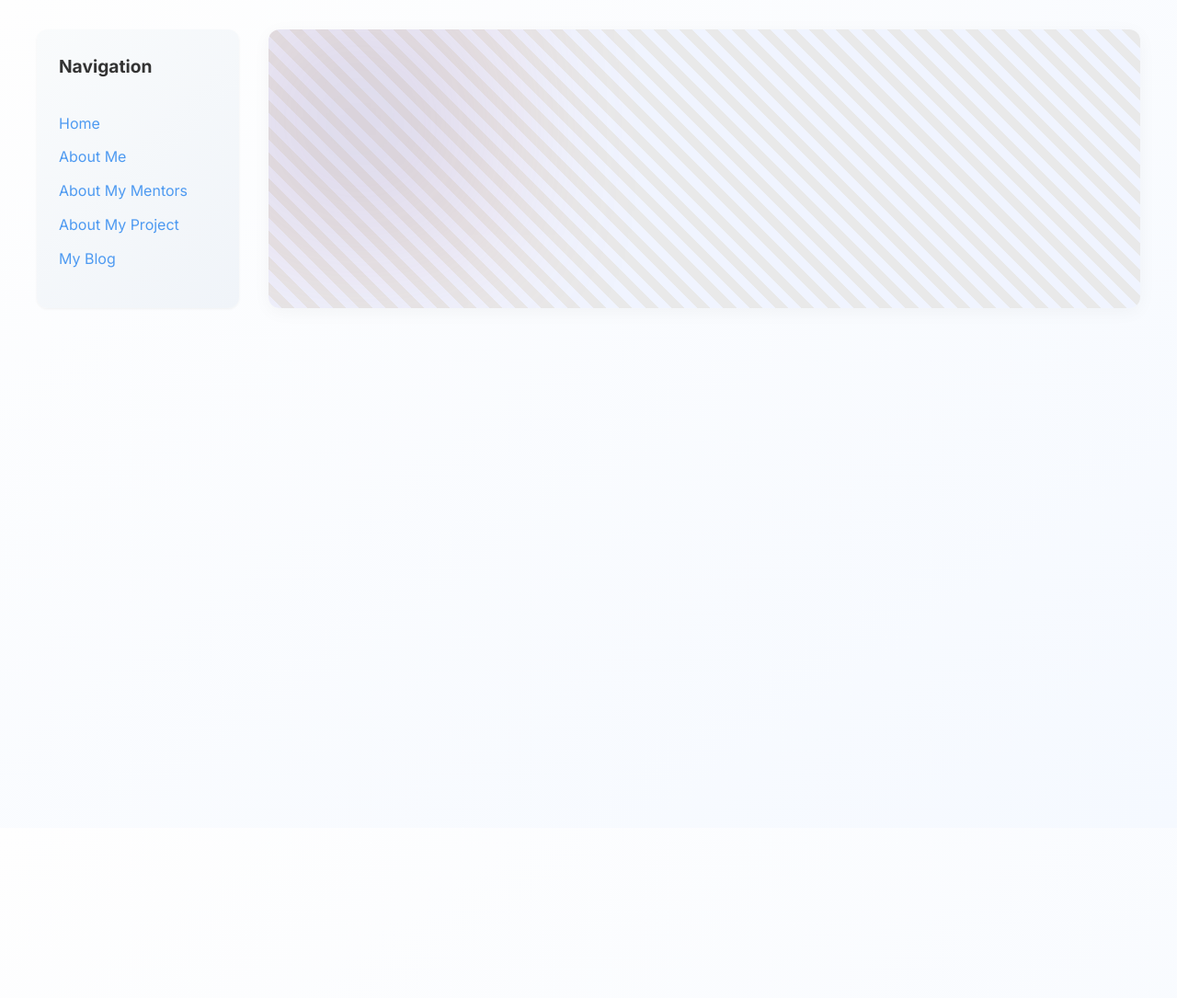
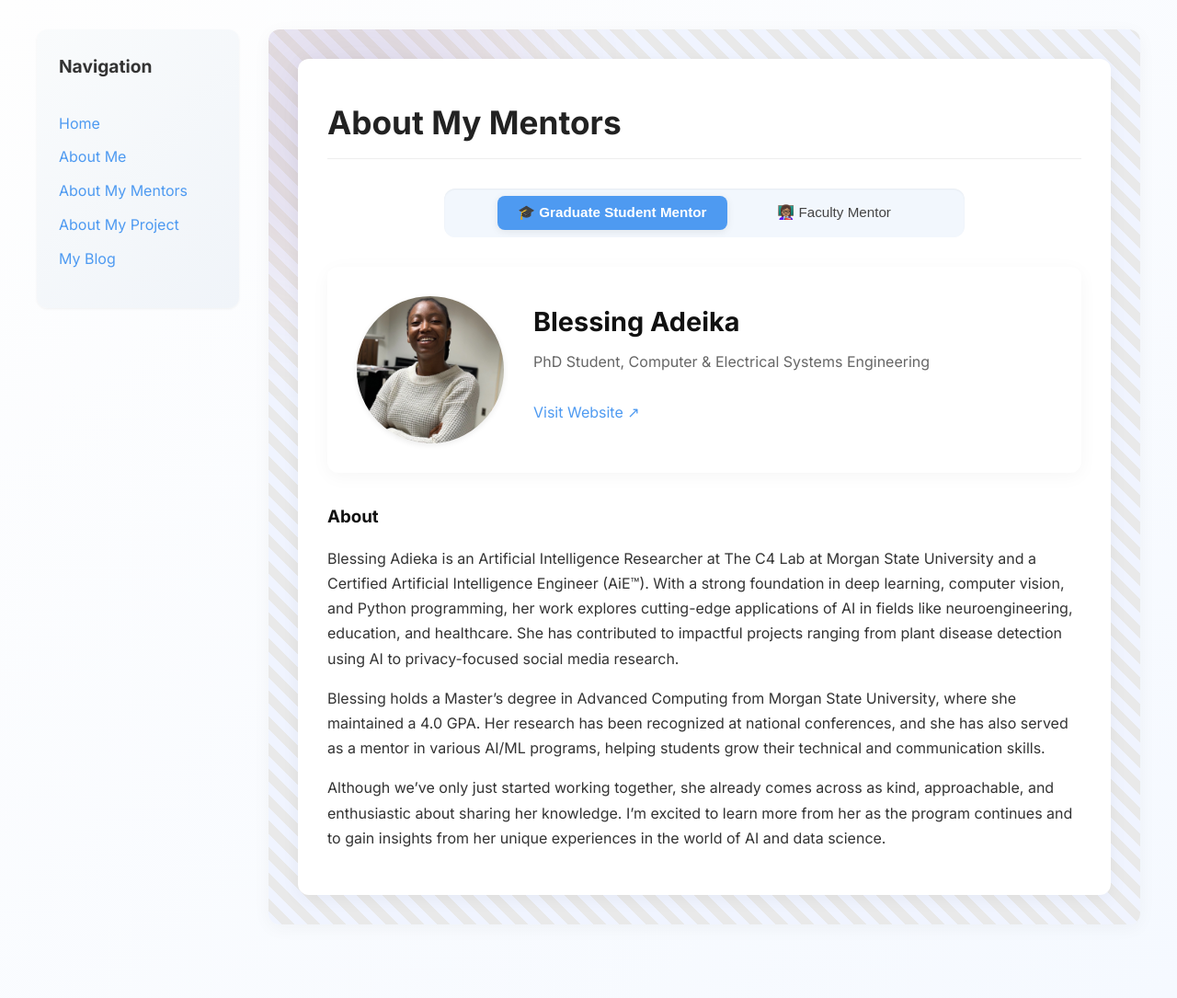
Before and after one commit to crystalonyeama/crystalonyeama.github.io, a Jekyll site: the page built from pages/about-my-mentor.md, in a window 1280 px wide. Shown: the whole page at 92% size. Built offline with Jekyll 4.4.1, drawn with Linux system fonts in a browser that asks for light colours; our own code applies the rules of GitHub Pages for plain Markdown files; before the commit the page ends 900 px from its top, so only the background shows below that; part of the change alters nothing that is shown.

Commit message:
Update about-my-mentor.md

```diff
--- a/pages/about-my-mentor.md
+++ b/pages/about-my-mentor.md
@@ -11,20 +11,19 @@ graduate_mentor:
   bio: |
     Blessing Adieka is an Artificial Intelligence Researcher at The C4 Lab at Morgan State University and a Certified Artificial Intelligence Engineer (AiE™). With a strong foundation in deep learning, computer vision, and Python programming, her work explores cutting-edge applications of AI in fields like neuroengineering, education, and healthcare. She has contributed to impactful projects ranging from plant disease detection using AI to privacy-focused social media research.
 
-  Blessing holds a Master’s degree in Advanced Computing from Morgan State University, where she maintained a 4.0 GPA. Her research has been recognized at national conferences, and she has also served as a mentor in various AI/ML programs, helping students grow their technical and communication skills.
+    Blessing holds a Master’s degree in Advanced Computing from Morgan State University, where she maintained a 4.0 GPA. Her research has been recognized at national conferences, and she has also served as a mentor in various AI/ML programs, helping students grow their technical and communication skills.
 
-  Although we’ve only just started working together, she already comes across as kind, approachable, and enthusiastic about sharing her knowledge. I’m excited to learn more from her as the program continues and to gain insights from her unique experiences in the world of AI and data science.
+    Although we’ve only just started working together, she already comes across as kind, approachable, and enthusiastic about sharing her knowledge. I’m excited to learn more from her as the program continues and to gain insights from her unique experiences in the world of AI and data science.
 
 faculty_mentor:
-  name: Dr. Saroj PramanikSaroj.jpg
-  title: Associate Professor , Biology , Morgan State University
-  image: /assets/images/Pramanick
+  name: Dr. Saroj Pramanik
+  title: Associate Professor, Biology, Morgan State University
+  image: /assets/images/PramanickSaroj.jpg
   website: https://facultymentor.example.com
   bio: |
     Dr. Saroj Pramanik is an Associate Professor of Biology at Morgan State University with a Ph.D. in Biochemistry from the Indian Agricultural Research Institute in New Delhi. His extensive research spans bioremediation, somatic embryogenesis, protein synthesis, and cancer drug development. He is particularly interested in translational control of gene expression during cellular differentiation and the use of plant-microbial systems to remediate toxic chemicals.
 
-  Dr. Pramanik has taught a range of biology courses, including introductory biology for non-majors and advanced topics in plant physiology and biotechnology. His research has been widely published in peer-reviewed journals, covering subjects from cancer therapeutics to molecular biology and plant science. He is actively involved in developing biomarkers for cancer detection and exploring new chemotherapeutic compounds.
+    Dr. Pramanik has taught a range of biology courses, including introductory biology for non-majors and advanced topics in plant physiology and biotechnology. His research has been widely published in peer-reviewed journals, covering subjects from cancer therapeutics to molecular biology and plant science. He is actively involved in developing biomarkers for cancer detection and exploring new chemotherapeutic compounds.
 
-  Although I’ve only recently met Dr. Pramanik, he presents himself as knowledgeable and approachable. I’m looking forward to learning from his deep expertise in molecular biology and biochemistry, and gaining insight into how lab research can contribute to real-world medical and environmental solutions.
-
+    Although I’ve only recently met Dr. Pramanik, he presents himself as knowledgeable and approachable. I’m looking forward to learning from his deep expertise in molecular biology and biochemistry, and gaining insight into how lab research can contribute to real-world medical and environmental solutions.
 ---
```
